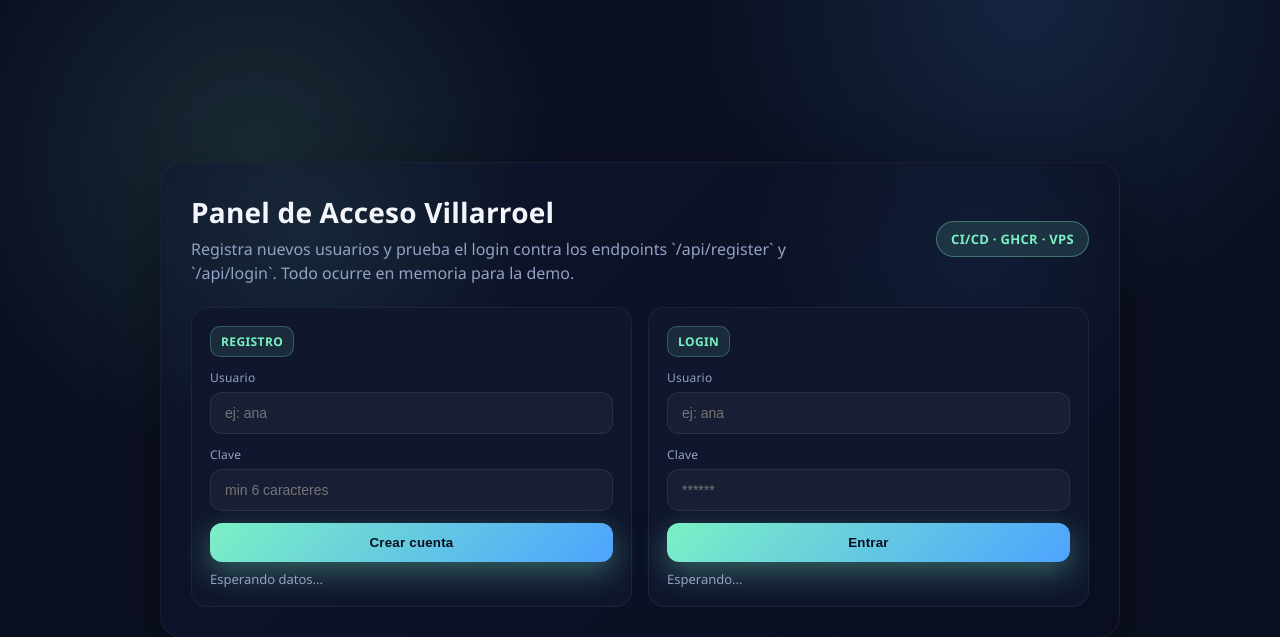
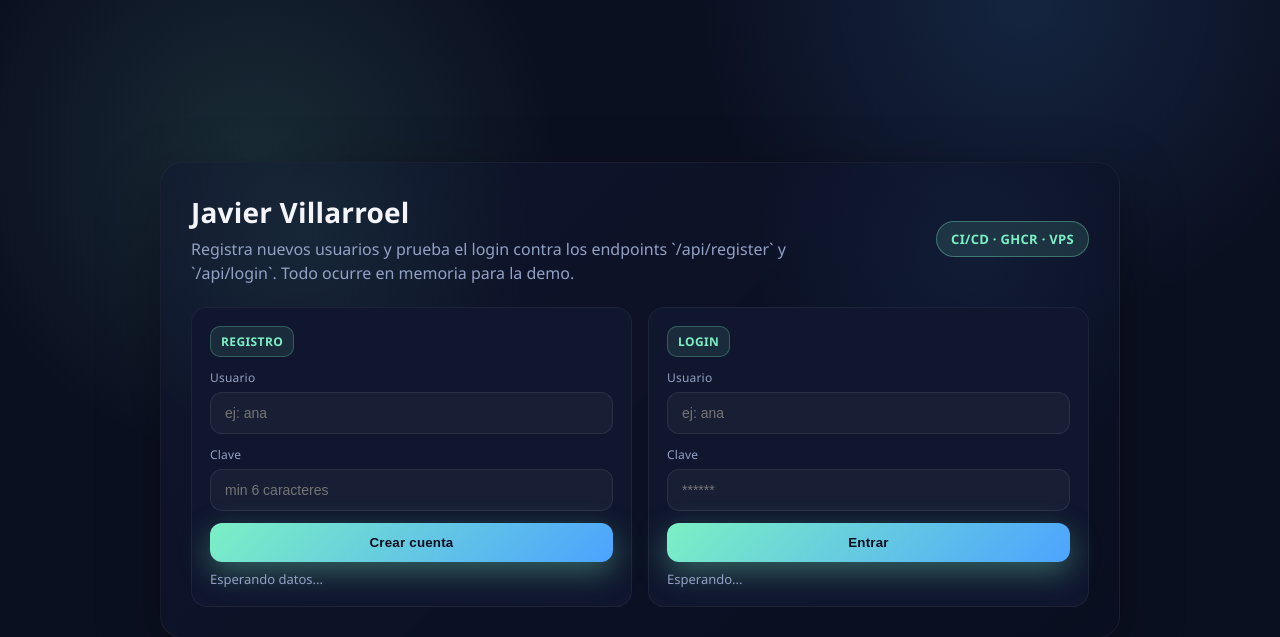
Before and after one commit to Javier-Villarroel93/Examen2, a Flask app: page / in a window 1280 px wide. Shown: the top 637 px of the page. Run offline with Flask 3, Linux system fonts and the light colour scheme.

Commit message:
Subida inicial limpia2

```diff
--- a/templates/index.html
+++ b/templates/index.html
@@ -168,7 +168,7 @@
   <div class="shell">
     <header>
       <div>
-        <div class="title">Panel de Acceso Villarroel</div>
+        <div class="title">Javier Villarroel</div>
         <div class="subtitle">Registra nuevos usuarios y prueba el login contra los endpoints `/api/register` y `/api/login`. Todo ocurre en memoria para la demo.</div>
       </div>
       <div class="pill">CI/CD · GHCR · VPS</div>
```
